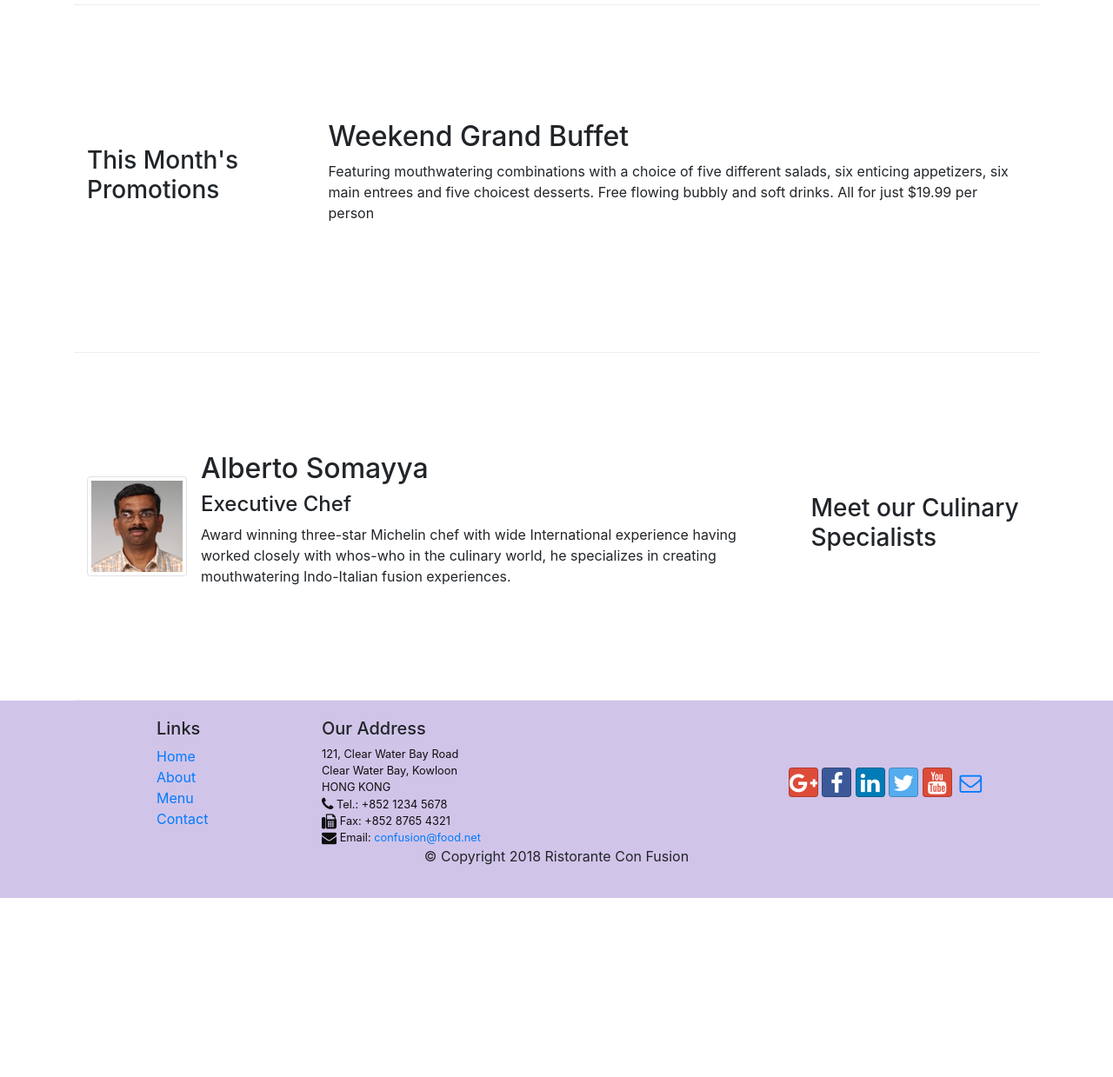
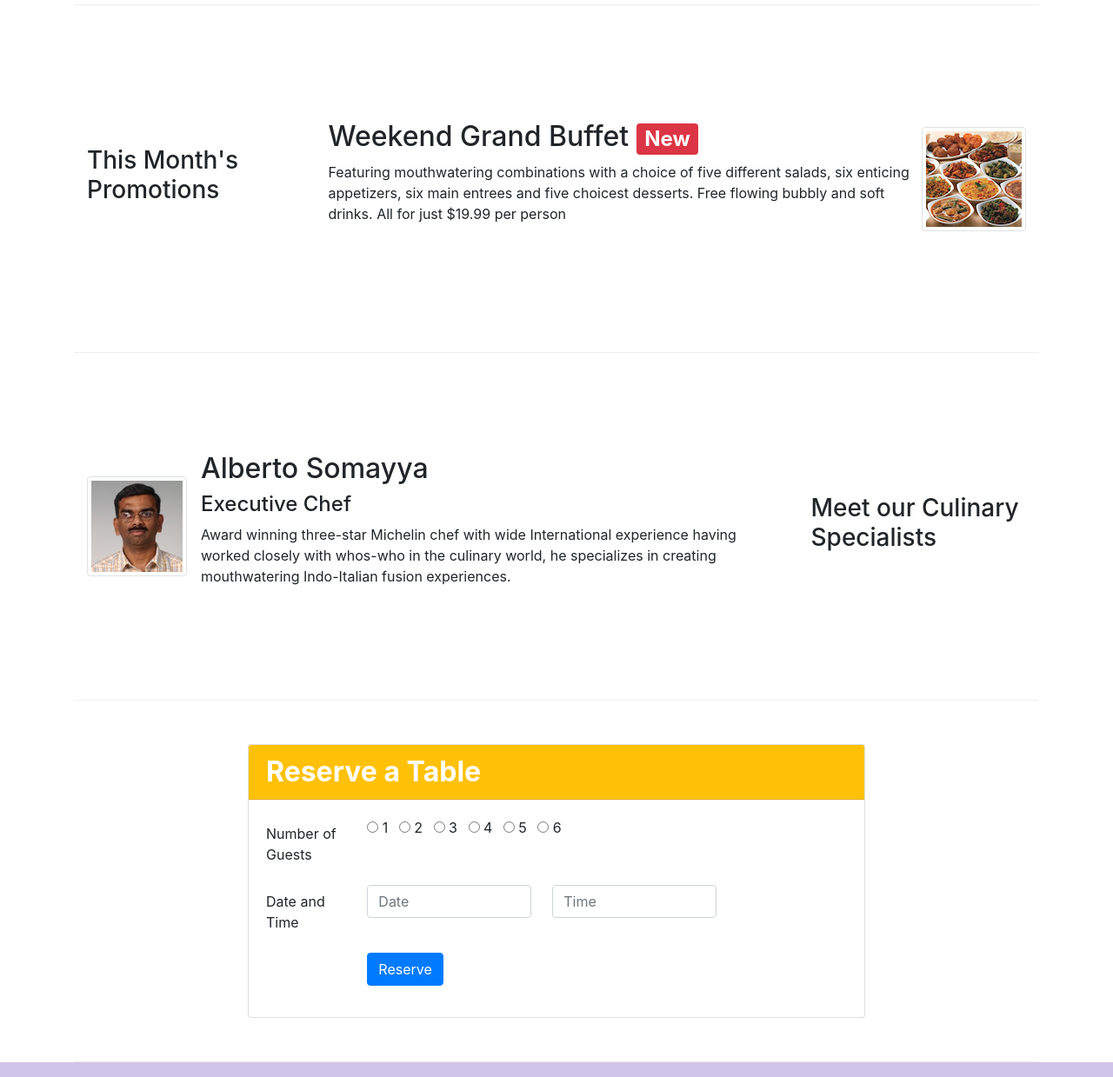
Before and after one commit to ibnsaadoosh/conFusion, a website: page index.html in a window 1280 px wide. Shown: the part 760-1999 px from the top of the page at 87% size. Before the commit the page ends 1793 px from the top, so only its background shows below. Drawn offline with nearby package versions, Linux system fonts and the light colour scheme.

Commit message:
assignment2

```diff
--- a/index.html
+++ b/index.html
@@ -15,7 +15,7 @@
     <!-- Fontawesome v4 -->
     <link rel="stylesheet" href="node_modules/font-awesome/css/font-awesome.min.css">
     <!-- Custom CSS -->
-    <link rel="stylesheet" href="css/style.css">
+    <link rel="stylesheet" href="css/styles.css">
     <title>Ristorante Con Fusion</title>
 </head>
 
@@ -45,8 +45,11 @@
                     <h1>Ristorante con Fusion</h1>
                     <p>We take inspiration from the World's best cuisines, and create a unique fusion experience. Our lipsmacking creations will tickle your culinary senses!</p>
                 </div>
-                <div class="col-12 col-sm align-self-center">
+                <div class="col-12 col-sm-3 align-self-center">
                     <img src="img/logo.png" alt="logo" class="img-fluid">
+                </div>
+                <div class="col-12 col-sm-3 align-self-center">
+                    <button type="button" onclick="window.location.href='#reserve-table'" class="col-12 btn btn-warning">Reserve Table</button>
                 </div>
             </div>
         </div>
@@ -76,9 +79,16 @@
             <div class="col-12 col-sm-4 col-md-3">
                 <h3>This Month's Promotions</h3>
             </div>
+
+            <!-- Task2 -->
             <div class="col col-sm col-md">
-                <h2>Weekend Grand Buffet</h2>
-                <p class="d-none d-sm-block">Featuring mouthwatering combinations with a choice of five different salads, six enticing appetizers, six main entrees and five choicest desserts. Free flowing bubbly and soft drinks. All for just $19.99 per person </p>
+                <div class="media">
+                    <div class="media-body">
+                        <h2 class="mt-0">Weekend Grand Buffet <span class="badge badge-danger">New</span></h2>
+                        <p class="d-none d-sm-block">Featuring mouthwatering combinations with a choice of five different salads, six enticing appetizers, six main entrees and five choicest desserts. Free flowing bubbly and soft drinks. All for just $19.99 per person </p>
+                    </div>
+                    <img class="d-flex img-thumbnail align-self-center" src="img/buffet.png" alt="buffet">
+                </div>
             </div>
         </div>
 
@@ -97,6 +107,46 @@
                 </div>
             </div>
         </div>
+
+
+        <!-- Task1 -->
+        <div class="row row-content align-items-center" id="reserve-table">
+            <div class="col-12 col-sm-8 offset-sm-2">
+                <div class="card">
+                    <div class="card-header bg-warning text-white h2 font-weight-bold">Reserve a Table</div>
+                    <div class="card-body">
+                        <form action=""">
+                            <div class="form-group row">
+                                <label class="col-lg-2 col-form-label" for="guestsNum">Number of Guests</label>
+                                <div class="col-lg-10" id="guestsNum">
+                                    <input type="radio" id="1" name="number" value="1"> <label class="form-check-label mr-2" for="1">1</label>
+                                    <input type="radio" id="2" name="number" value="2"> <label class="form-check-label mr-2" for="2">2</label>
+                                    <input type="radio" id="3" name="number" value="3"> <label class="form-check-label mr-2" for="3">3</label>
+                                    <input type="radio" id="4" name="number" value="4"> <label class="form-check-label mr-2" for="4">4</label>
+                                    <input type="radio" id="5" name="number" value="5"> <label class="form-check-label mr-2" for="5">5</label>
+                                    <input type="radio" id="6" name="number" value="6"> <label class="form-check-label mr-2" for="6">6</label>
+                                </div>
+                            </div>
+                            <div class="form-group row">
+                                <label for="date-and-time" class="col-lg-2 col-form-label">Date and Time</label>
+                                <div class="col-lg-10">
+                                    <div class="row ml-0">
+                                        <input type="text" class="col-12 col-lg-4 mr-4 form-control" id="date" name="date" placeholder="Date">
+                                        <input type="text" class="col-12 col-lg-4 form-control" id="time" name="time" placeholder="Time">
+                                    </div>
+                                </div>
+                            </div>
+                            <div class="form-group row">
+                                <div class="offset-lg-2 col-lg-2">
+                                    <button type="submit" class="btn btn-primary">Reserve</button>
+                                </div>
+                            </div>
+                        </form>
+                    </div>
+                </div>
+            </div>
+        </div>
+
     </div>
 
     <footer class="footer">
```
Also changed, not shown: aboutus.html (+1 -1 lines), contactus.html (+2 -1 lines), test.html (+1 -1 lines), css/styles.css (renamed from css/style.css).
